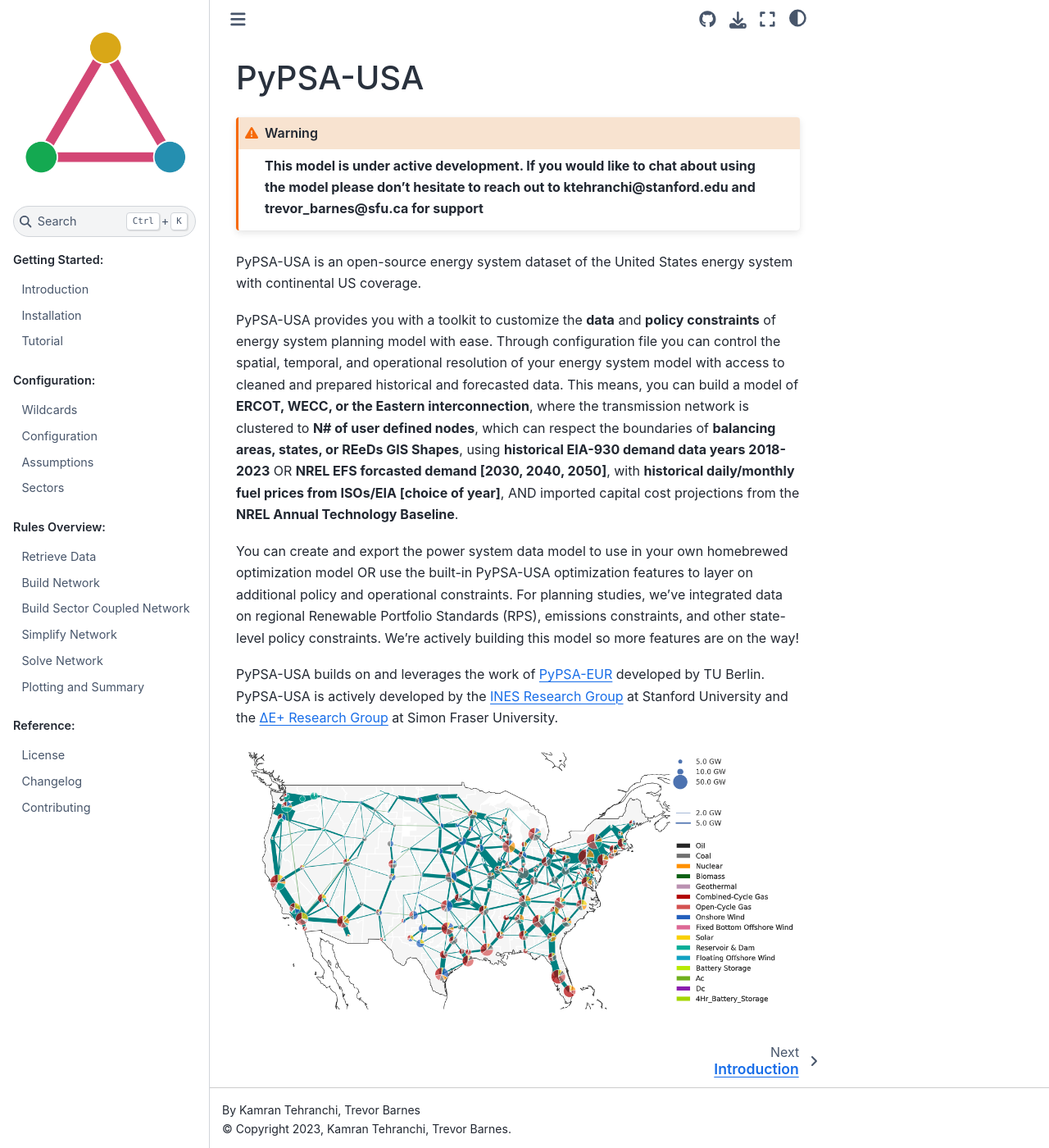
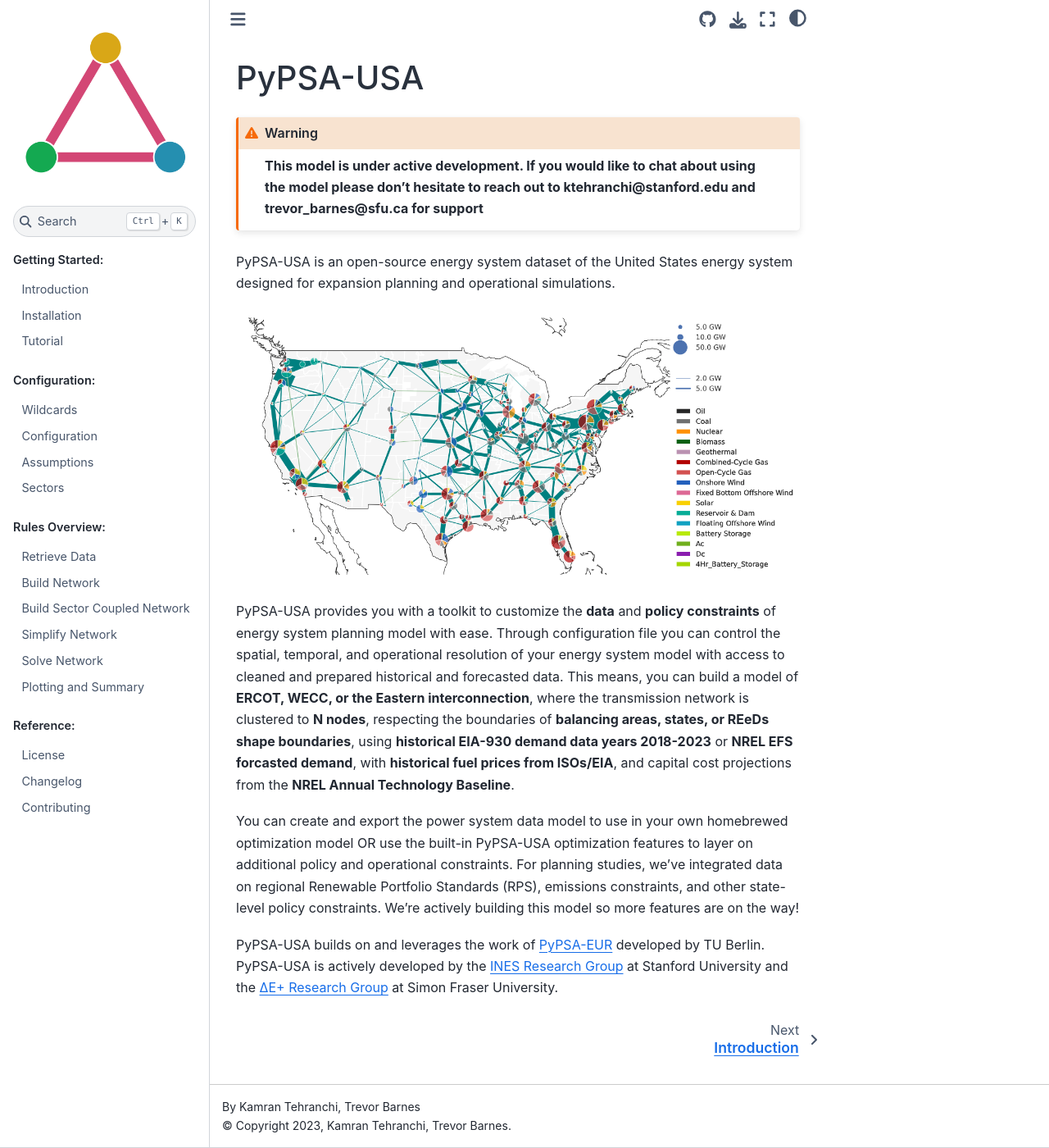
Before and after one commit to PyPSA/pypsa-usa, a Sphinx documentation site: the page built from docs/source/index.md, in a window 1280 px wide and 1400 px high. Shown: the whole window at 82% size. Built offline with Sphinx 7.4.7 and the Sphinx Book theme 1.1.4, drawn with Linux system fonts in a browser that asks for light colours.

Commit message:
update readme and doc index

````diff
--- a/docs/source/index.md
+++ b/docs/source/index.md
@@ -9,17 +9,18 @@
 **This model is under active development. If you would like to chat about using the model please don't hesitate to reach out to ktehranchi@stanford.edu and trevor_barnes@sfu.ca for support**
 ```
 
-PyPSA-USA is an open-source energy system dataset of the United States energy system with continental US coverage.
+PyPSA-USA is an open-source energy system dataset of the United States energy system designed for expansion planning and operational simulations.
 
-PyPSA-USA provides you with a toolkit to customize the **data** and **policy constraints** of energy system planning model with ease. Through configuration file you can control the spatial, temporal, and operational resolution of your energy system model with access to cleaned and prepared historical and forecasted data. This means, you can build a model of **ERCOT, WECC, or the Eastern interconnection**, where the transmission network is clustered to **N# of user defined nodes**, which can respect the boundaries of **balancing areas, states, or REeDs GIS Shapes**, using **historical EIA-930 demand data years 2018-2023** OR **NREL EFS forcasted demand [2030, 2040, 2050]**, with **historical daily/monthly fuel prices from ISOs/EIA [choice of year]**, AND imported capital cost projections from the **NREL Annual Technology Baseline**.
+% update to be a url
+![PyPSA-USA_Network](_static/PyPSA-USA_network.png)
+
+PyPSA-USA provides you with a toolkit to customize the **data** and **policy constraints** of energy system planning model with ease. Through configuration file you can control the spatial, temporal, and operational resolution of your energy system model with access to cleaned and prepared historical and forecasted data. This means, you can build a model of **ERCOT, WECC, or the Eastern interconnection**, where the transmission network is clustered to **N nodes**, respecting the boundaries of **balancing areas, states, or REeDs shape boundaries**, using **historical EIA-930 demand data years 2018-2023** or **NREL EFS forcasted demand**, with **historical fuel prices from ISOs/EIA**, and capital cost projections from the **NREL Annual Technology Baseline**.
 
 You can create and export the power system data model to use in your own homebrewed optimization model OR use the built-in PyPSA-USA optimization features to layer on additional policy and operational constraints. For planning studies, we've integrated data on regional Renewable Portfolio Standards (RPS), emissions constraints, and other state-level policy constraints. We're actively building this model so more features are on the way!
 
 PyPSA-USA builds on and leverages the work of [PyPSA-EUR](https://pypsa-eur.readthedocs.io/en/latest/index.html) developed by TU Berlin. PyPSA-USA is actively developed by the [INES Research Group](https://ines.stanford.edu) at Stanford University and the [ΔE+ Research Group](https://www.sfu.ca/see/research/delta-e.html) at Simon Fraser University.
 
 
-% update to be a url
-![PyPSA-USA_Network](_static/PyPSA-USA_network.png)
 
 <!-- ```{include} ../../README.md
 :relative-images:
````
Also changed, not shown: README.md (+1 -1 lines), 1 other file.
